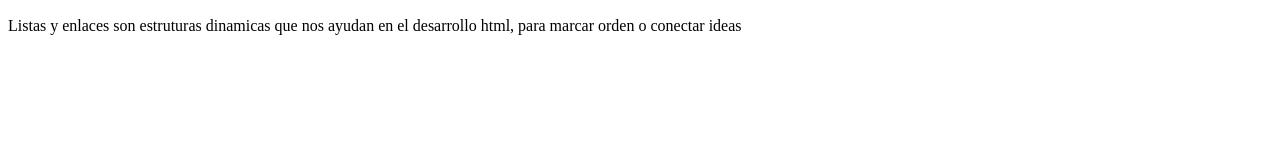
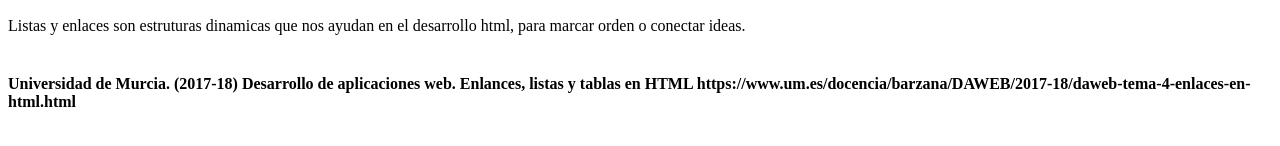
Before and after one commit to hmllanosa/DSW-HelenaLlanos, a plain HTML site: page Fase3/multimedia2.html in a window 1280 px wide. Shown: the part 426-572 px from the top of the page. Drawn offline with Linux system fonts and the light colour scheme.

Commit message:
normas
normas apa

```diff
--- a/Fase3/multimedia2.html
+++ b/Fase3/multimedia2.html
@@ -42,7 +42,10 @@
     </header>
     <video src="Imagenes/Grabando #4.mp4"></video>
     <p>
-        Listas y enlaces son estruturas dinamicas que nos ayudan en el desarrollo html, para marcar orden o conectar ideas
+        Listas y enlaces son estruturas dinamicas que nos ayudan en el desarrollo html, para marcar orden o conectar ideas.
+    <br><br>
+
+        <h4>Universidad de Murcia. (2017-18) Desarrollo de aplicaciones web. Enlances, listas y tablas en HTML https://www.um.es/docencia/barzana/DAWEB/2017-18/daweb-tema-4-enlaces-en-html.html </h4>
     </p>
 </body>
 </html>
```
Also changed, not shown: Fase3/multimedia1.html (+3 -1 lines).
